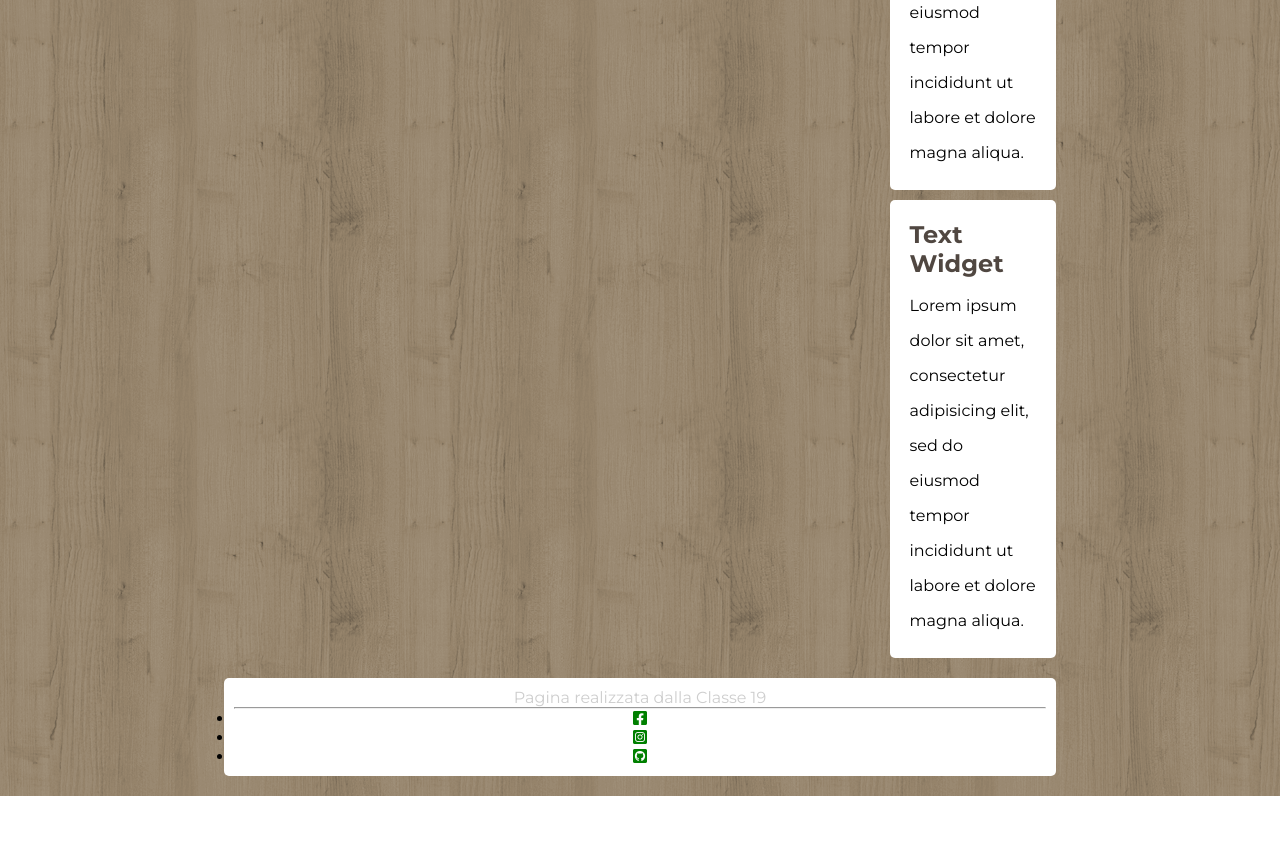
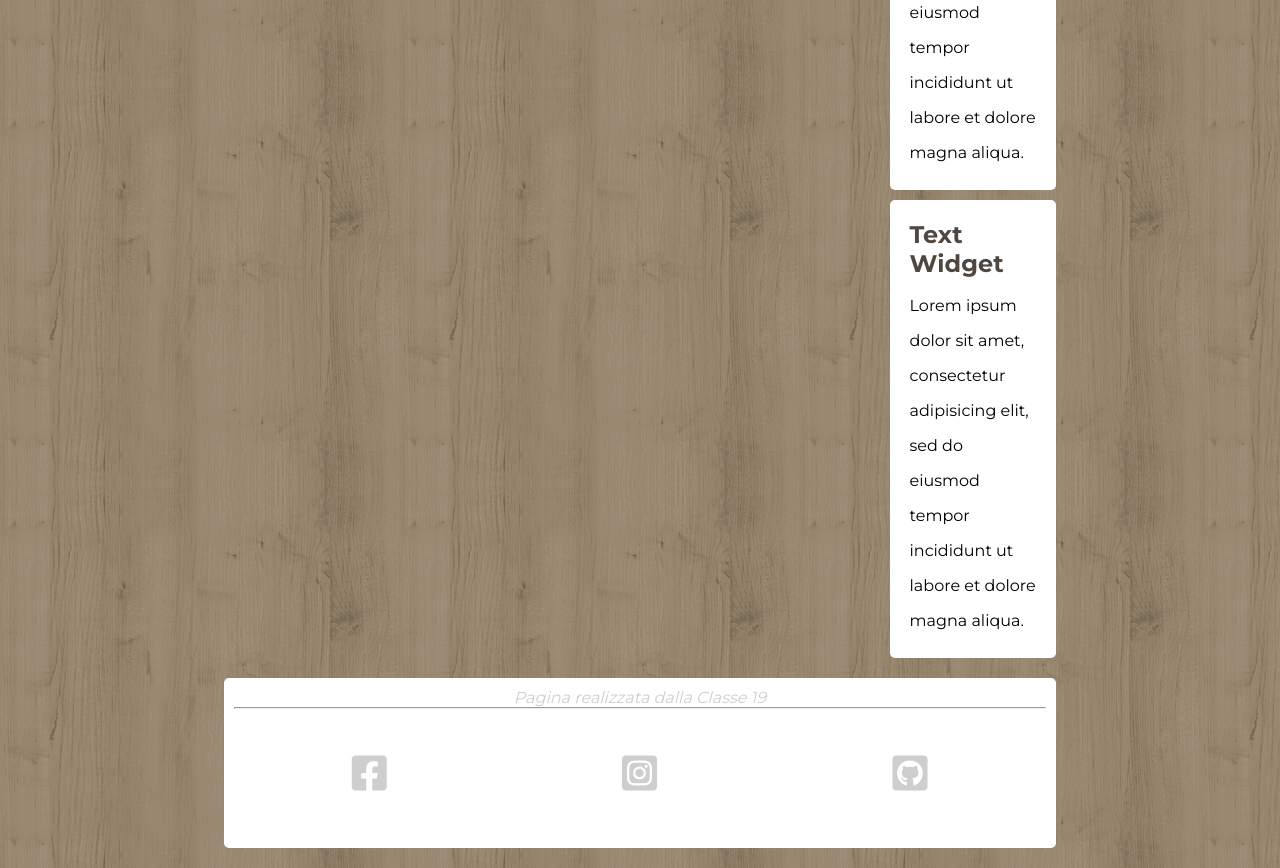
Before and after one commit to Gast00n/htmlcss-wp, a plain HTML site: page index.html in a window 1280 px wide. Shown: the part 1117-1985 px from the top of the page. Before the commit the page ends 1913 px from the top, so only its background shows below. Drawn offline with Linux system fonts and the light colour scheme.

Commit message:
Footer Done

```diff
--- a/css/styles.css
+++ b/css/styles.css
@@ -186,4 +186,38 @@ footer {
 
 footer p {
   color:#cecece;
+  font-style: italic;
 }
+
+ul.menu-social {
+  list-style: none;
+}
+
+ul.menu-social::after {
+  content:'';
+  display:table;
+  clear:both;
+}
+
+ul.menu-social li {
+  float:left;
+  width: 33.3%;
+  padding: 40px;
+}
+
+ul.menu-social li a {
+  color:#cecece;
+  font-size: 40px;
+}
+
+ul.menu-social li:nth-child(1) a:hover {
+  color:#454eff;
+}
+
+ul.menu-social li:nth-child(2) a:hover {
+  color:#ff3020;
+}
+
+ul.menu-social li:nth-child(3) a:hover {
+  color:#000;
+}
```
